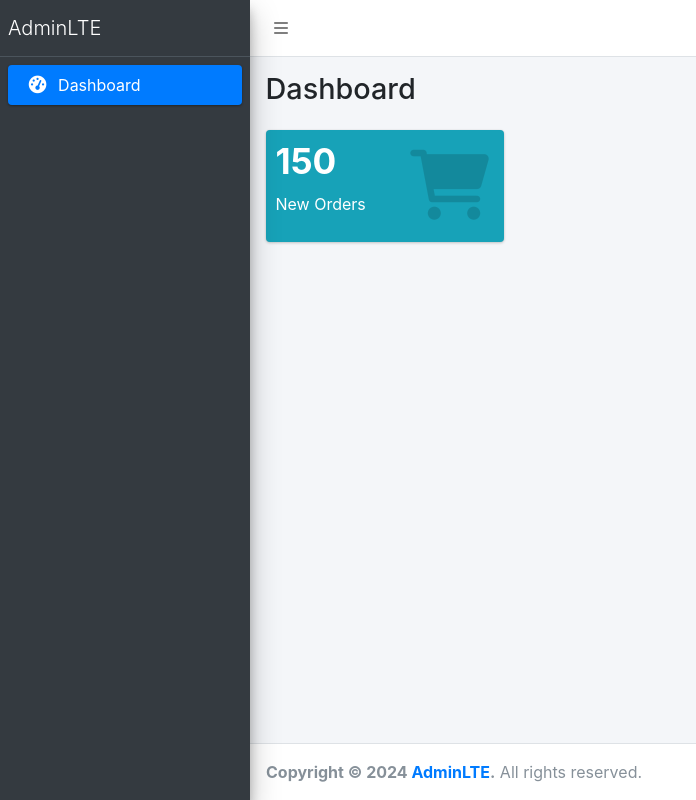
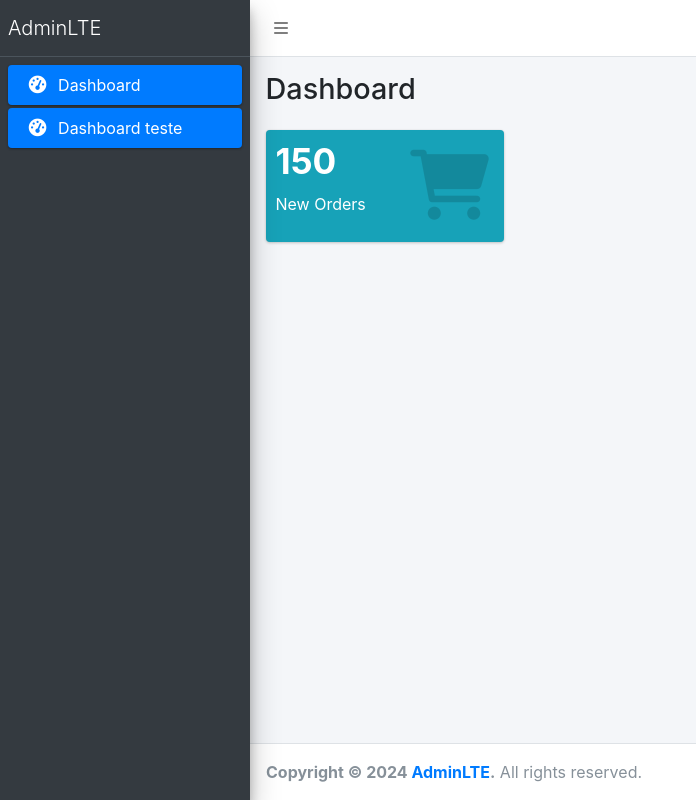
Before and after one commit to protegegit/estudos, a plain HTML site: page index.html in a window 1280 px wide. Shown: the whole page, without its empty margins (0-696 px from the left). Drawn offline with nearby package versions, Linux system fonts and the light colour scheme.

Commit message:
Update index.html

```diff
--- a/index.html
+++ b/index.html
@@ -45,6 +45,12 @@
                             <a href="#" class="nav-link active">
                                 <i class="nav-icon fas fa-tachometer-alt"></i>
                                 <p>Dashboard</p>
+                            </a>
+                        </li>
+                                              <li class="nav-item">
+                            <a href="#" class="nav-link active">
+                                <i class="nav-icon fas fa-tachometer-alt"></i>
+                                <p>Dashboard teste</p>
                             </a>
                         </li>
                     </ul>
```
